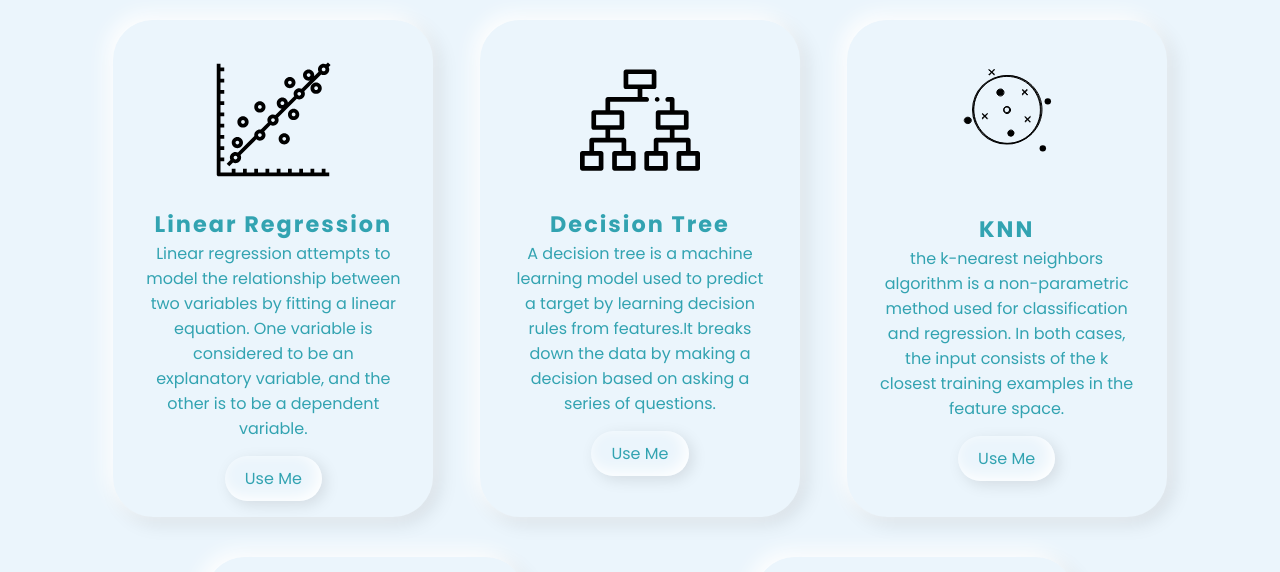
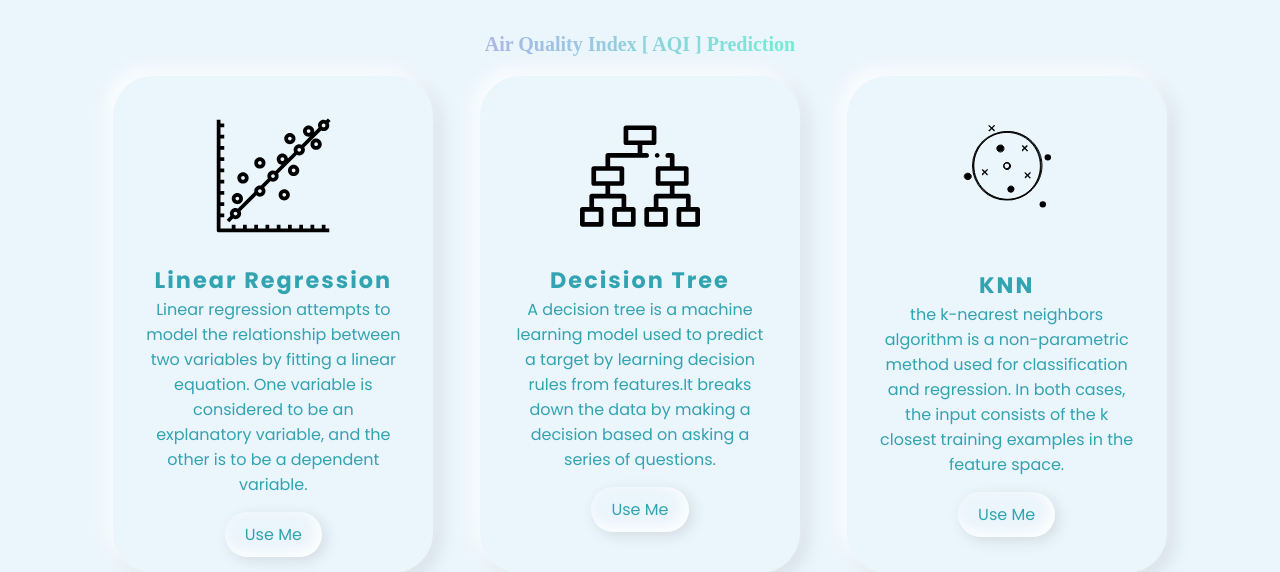
Before and after one commit to testsido/aqiv2, a Flask app: page / in a window 1280 px wide. Shown: the top 572 px of the page. Run offline with Flask 2, Linux system fonts and the light colour scheme; parts of the project's set-up code (start-up, migrations or seed data) failed here and were passed over.

Commit message:
Update index1.html

```diff
--- a/templates/index1.html
+++ b/templates/index1.html
@@ -43,6 +43,9 @@
   </h1> -->
 
 	<div class="container">
+		<div class="title">
+			<h1>Air Quality Index [ AQI ] Prediction</h1>
+		</div>
 		<div class="card">
 			<div class="imgBx">
 				<img src="{{ url_for('static', filename='svg/linearsvg.svg' ) }}" alt="linearsvg">
```
